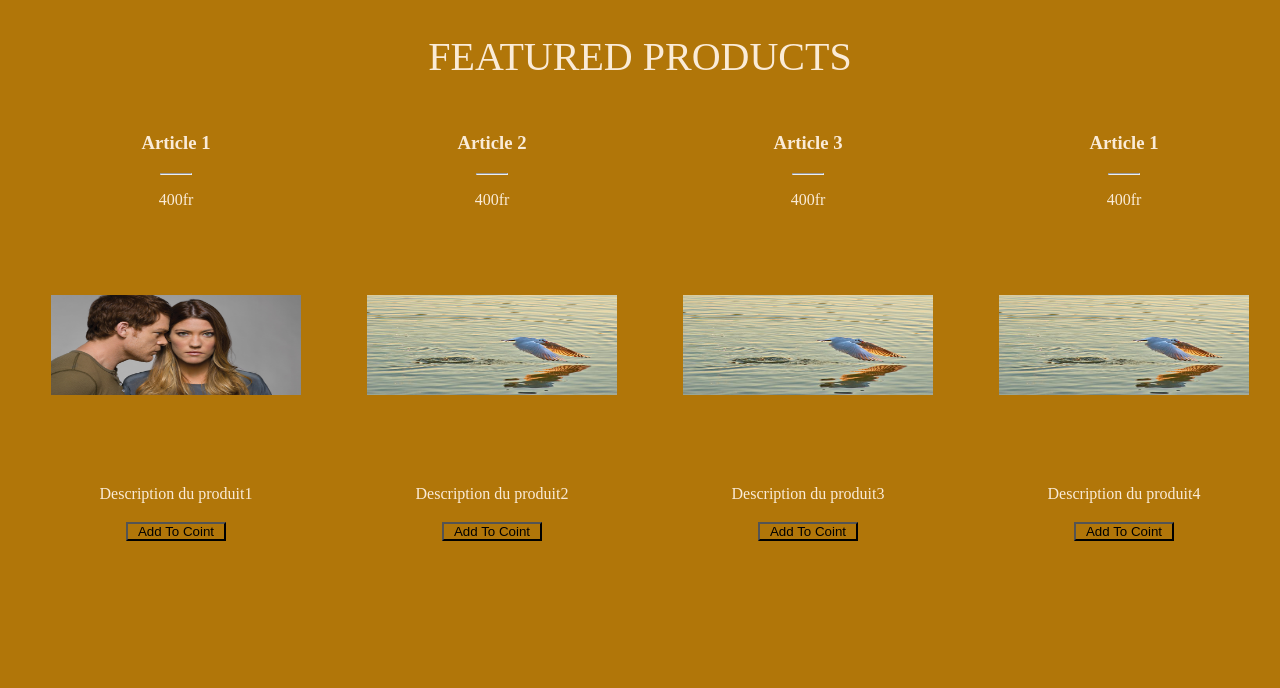
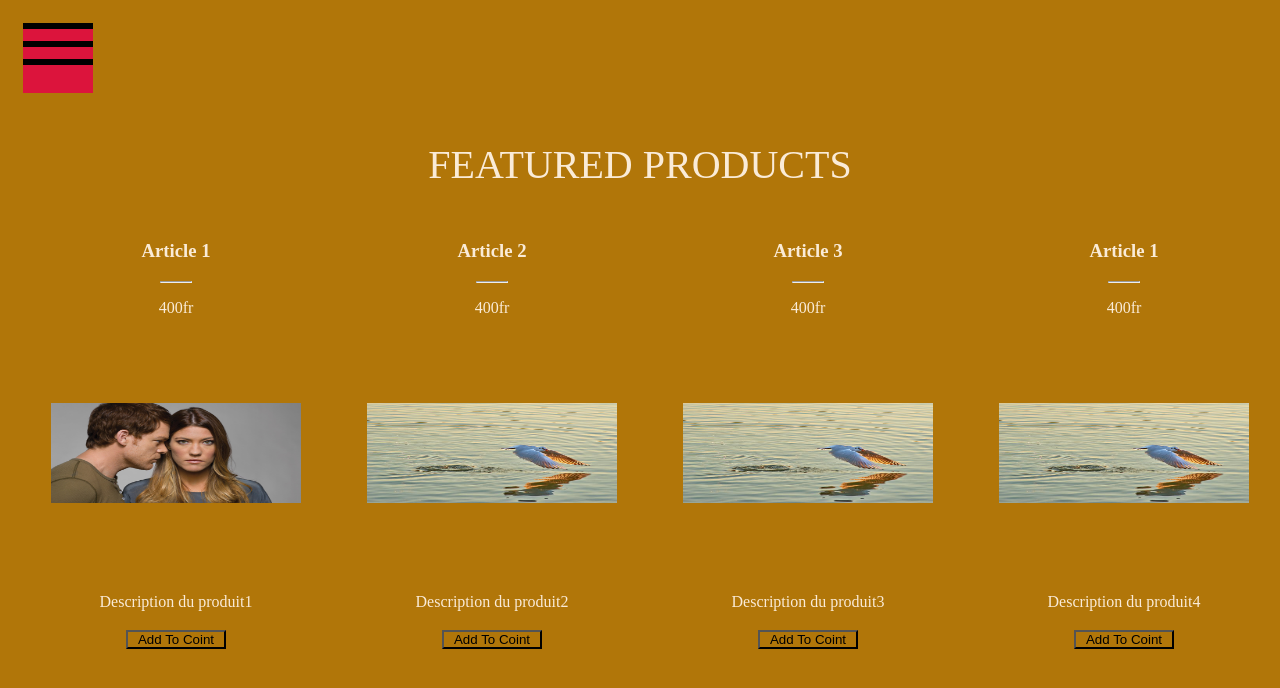
Before and after one commit to ange14-cell/second, a plain HTML site: page index.html in a window 1280 px wide. Drawn offline with Linux system fonts and the light colour scheme.

Commit message:
ajout d'un autre style  evenement

```diff
--- a/index.html
+++ b/index.html
@@ -11,6 +11,15 @@
 </head>
 
 <body>
+    <div class="box">
+        <div class="nombreDligne">
+            <div class="line"></div>
+            <div class="line"></div>
+            <div class="line"></div>
+            <div class="line"></div>
+
+        </div>
+    </div>
     <h2>featured products</h2>
 
     <div class="container">
@@ -58,17 +67,12 @@
             </button>
         </div>
 
+    </div>
 
 
 
 
-
-
-    </div>
-
-
-
-  <script src="app.js"></script>
+    <script src="app.js"></script>
 </body>
 
 </html>
--- a/style.css
+++ b/style.css
@@ -59,3 +59,40 @@ hr{
     font-family: fantasy;
     font-weight: 10px;
 }
+.box{
+    width: 100px;
+    height: 100px;
+    position: relative;
+
+}
+.nombreDligne{
+    width: 70px;
+    height: 70px;
+    position: absolute;
+    background: crimson;
+    cursor: pointer;
+    top: 50%;
+    left: 50%;
+    transform: translate(-50%, -50%);
+}
+.line{
+    height: 6px;
+    width: 100%;
+    background: #000;
+    position: absolute;
+    transition: all 0.5s ease-in-out;
+
+}
+
+.line:nth-child(1){
+    top: 0px;
+}
+.line:nth-child(2){
+    top: 18px;
+}
+.line:nth-child(3){
+    top: 36px;
+}
+.line:nth-child(){
+    top: 80px;
+}
```
